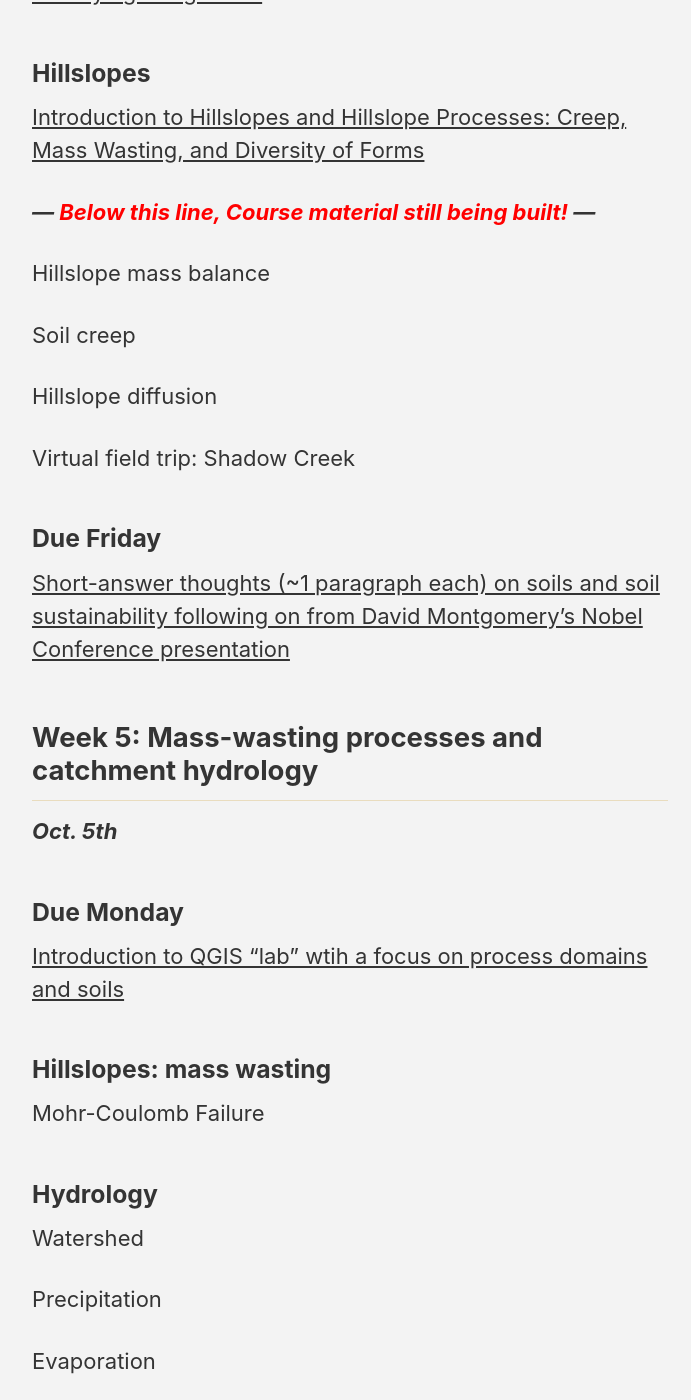
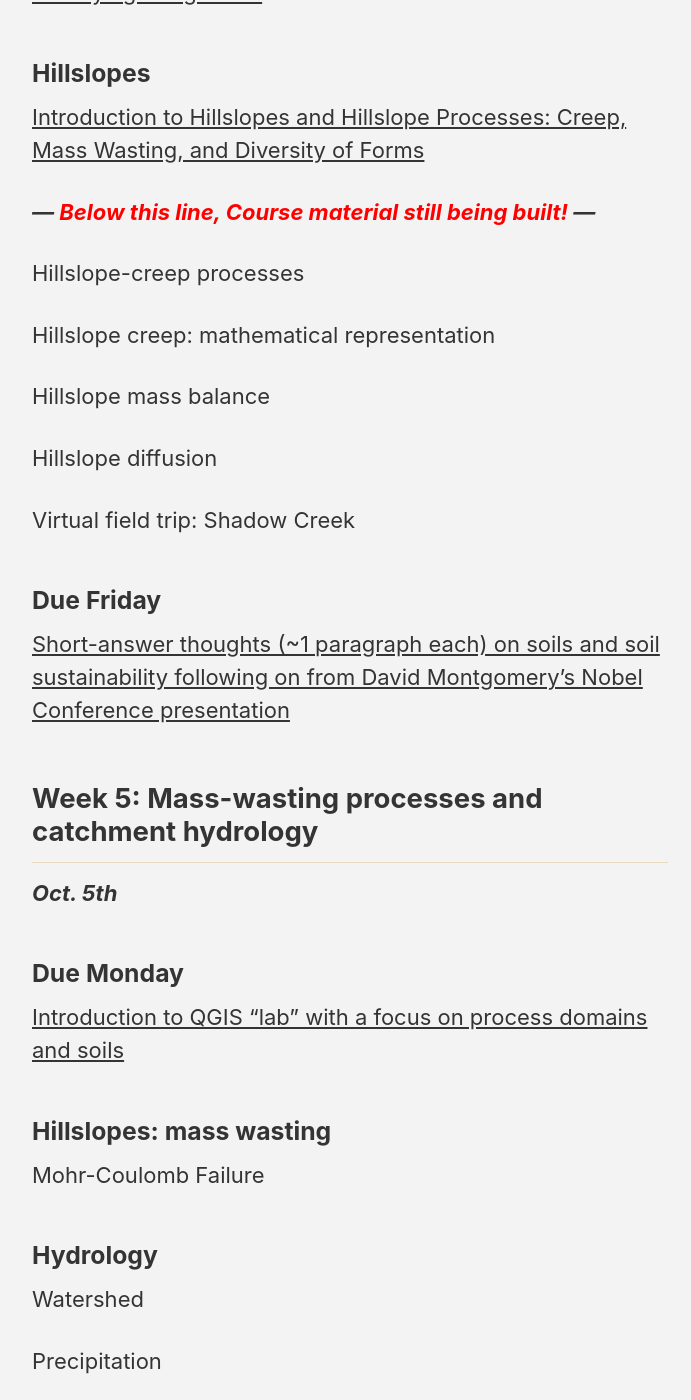
Before and after one commit to GeomorphOnline/GeomorphOnline.github.io, a Jekyll site: the page built from _pages/schedule.md, in a window 1280 px wide and 1400 px high, scrolled down 3315 px. Shown: the whole window, without its empty margins (290-981 px from the left). Built offline with Jekyll 4.4.1, drawn with Linux system fonts in a browser that asks for light colours; cached includes are drawn as plain includes; nearby versions of some CDN libraries.

Commit message:
Hillslope intro ready for prime time

```diff
--- a/_pages/schedule.md
+++ b/_pages/schedule.md
@@ -99,13 +99,15 @@
 
 ### Hillslopes
 
-[Introduction to Hillslopes and Hillslope Processes: Creep, Mass Wasting, and Diversity of Forms](hillslope_intro)
+[Introduction to Hillslopes and Hillslope Processes: Creep, Mass Wasting, and Diversity of Forms](/hillslope/hillslope_intro)
 
 ***--- <font color="red">Below this line, Course material still being built!</font> ---***
 
+Hillslope-creep processes
+
+Hillslope creep: mathematical representation
+
 Hillslope mass balance
-
-Soil creep
 
 Hillslope diffusion
 
@@ -122,7 +124,7 @@
 
 ### Due Monday
 
-[Introduction to QGIS "lab" wtih a focus on process domains and soils](/topobathy/intro_QGIS_process_domains_soils/)
+[Introduction to QGIS "lab" with a focus on process domains and soils](/topobathy/intro_QGIS_process_domains_soils/)
 
 ### Hillslopes: mass wasting
 
```
Also changed, not shown: lessons/_hillslope/hillslope_intro.md (+8 -1 lines).
